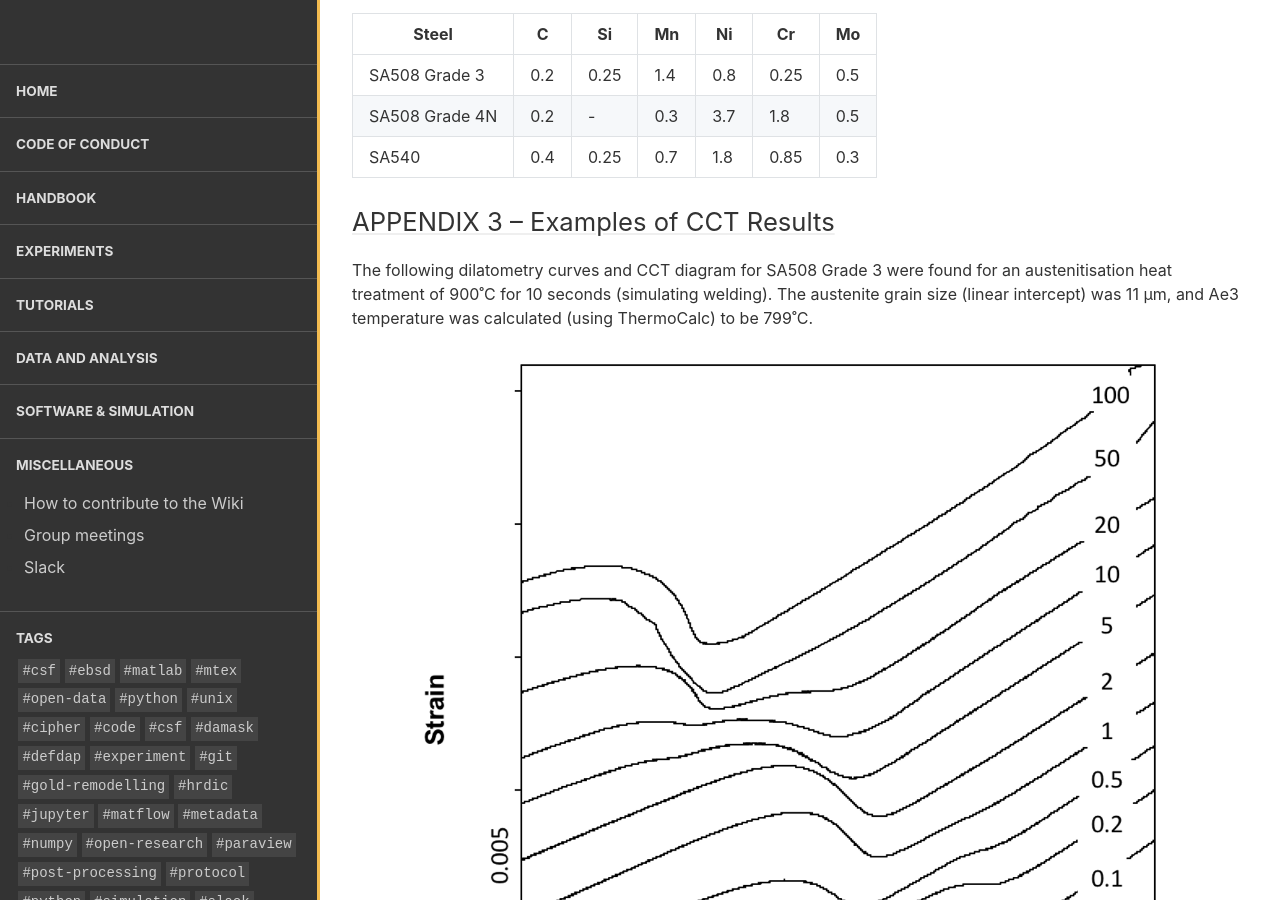
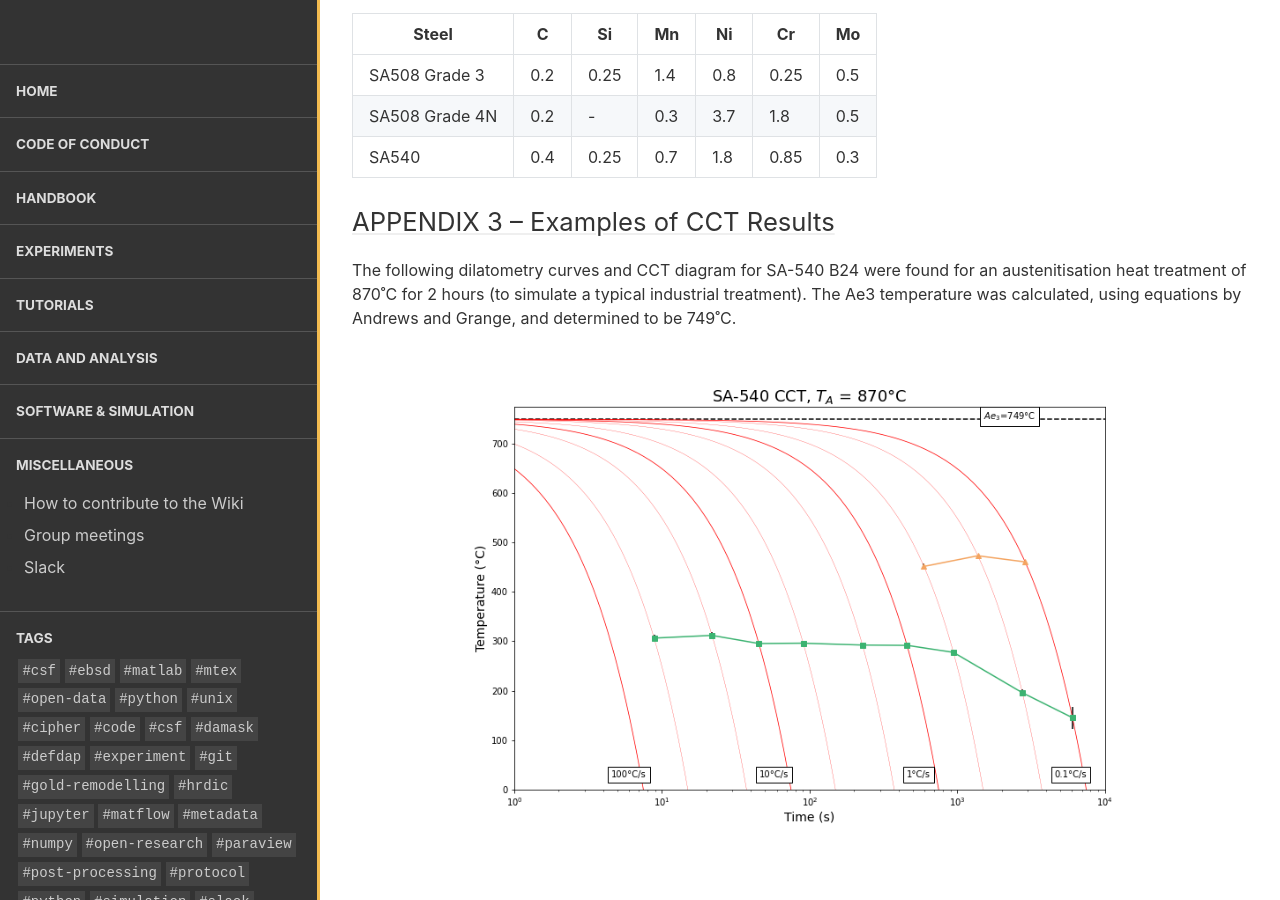
Before and after one commit to LightForm-group/wiki, a Jekyll site: the page built from collections/_experiments/quenching_dilatometry.md, in a window 1280 px wide and 900 px high, scrolled down 25083 px. Built offline with Jekyll 4.4.1, drawn with Linux system fonts in a browser that asks for light colours; nearby versions of some CDN libraries.

Commit message:
Updated Appendix 3
Replaced example CCT and dilation curves for SA-508 Grade 3 steel with more recently measured data for SA-540 B24 steel.

```diff
--- a/collections/_experiments/quenching_dilatometry.md
+++ b/collections/_experiments/quenching_dilatometry.md
@@ -396,7 +396,7 @@ SA540 |	0.4 |	0.25 |	0.7 |	1.8 |	0.85 |	0.3
 
 ## APPENDIX 3 – Examples of CCT Results
 
-The following dilatometry curves and CCT diagram for SA508 Grade 3 were found for an austenitisation heat treatment of 900˚C for 10 seconds (simulating welding).  The austenite grain size (linear intercept) was 11 µm, and Ae3 temperature was calculated (using ThermoCalc) to be 799˚C.
+The following dilatometry curves and CCT diagram for SA-540 B24 were found for an austenitisation heat treatment of 870˚C for 2 hours (to simulate a typical industrial treatment).  The Ae3 temperature was calculated, using equations by Andrews and Grange, and determined to be 749˚C.
 
-![FigA2](/wiki/assets/images/posts/Quenching_Dil_Fig_A2.png)
-![FigA3](/wiki/assets/images/posts/Quenching_Dil_Fig_A3.png)
+![FigA2](/wiki/assets/images/posts/Quenching_Dil_Fig_A4.png)
+![FigA3](/wiki/assets/images/posts/Quenching_Dil_Fig_A5.png)
```
